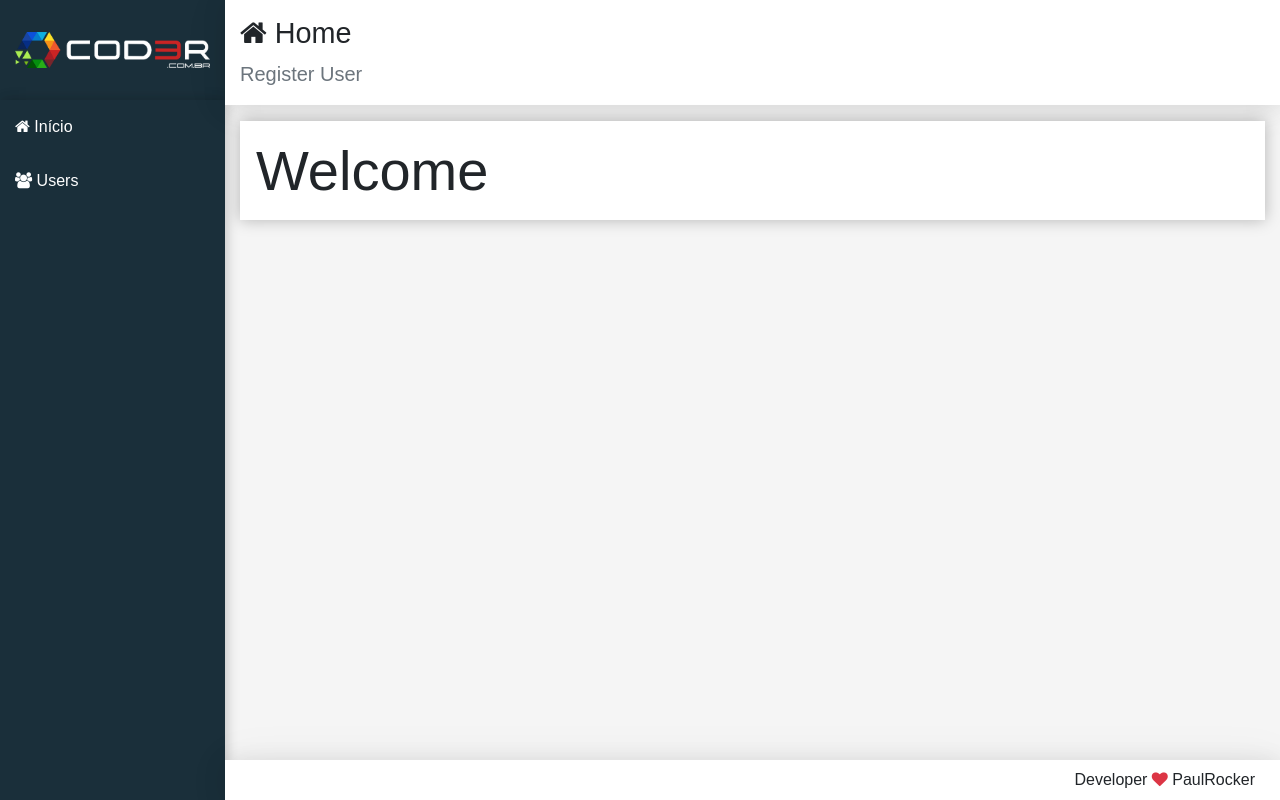
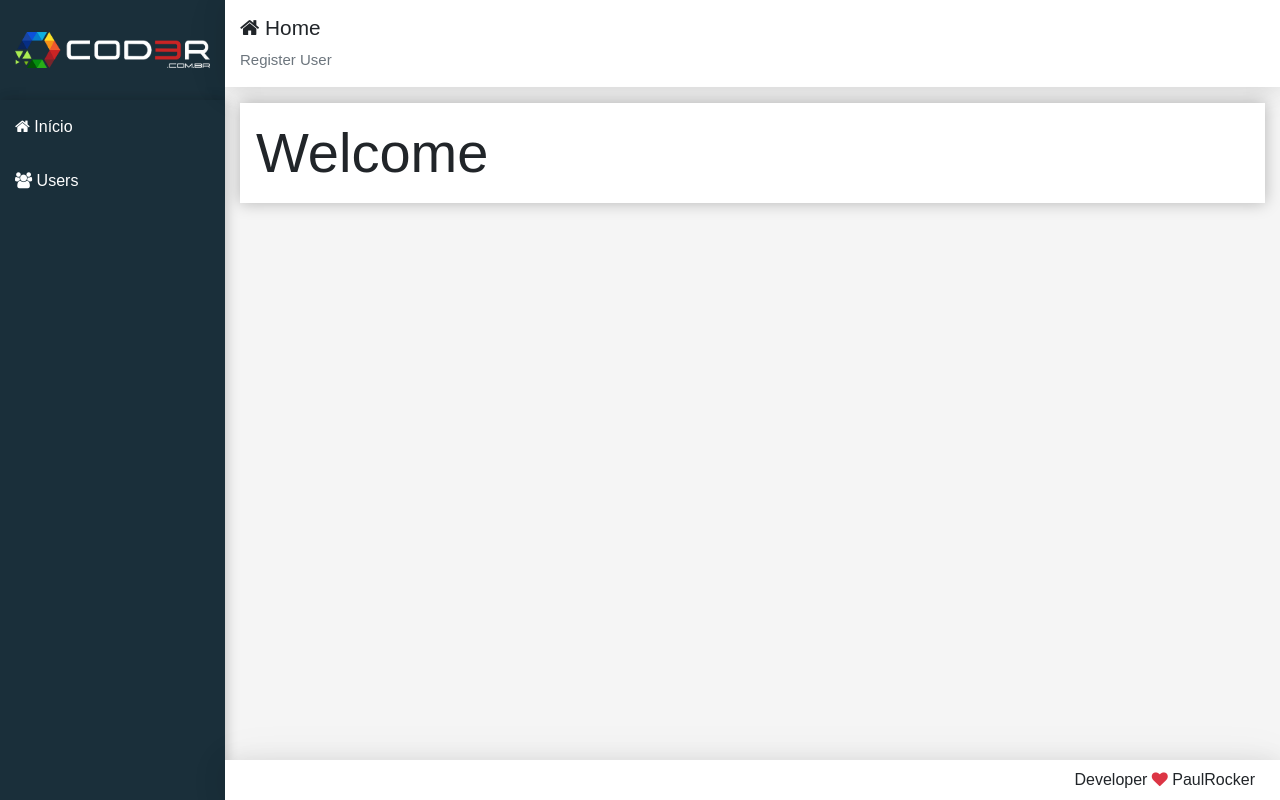
Before and after one commit to paulo70/crud-register-user, a React (Create React App) app in the folder frontend/: page / in a window 1280 px wide. Built offline with nearby package versions, Linux system fonts and the light colour scheme.

Commit message:
adjust font size in header elements

```diff
--- a/frontend/src/components/template/header.css
+++ b/frontend/src/components/template/header.css
@@ -7,5 +7,9 @@ header.header{
 }
 
 header.header h1{
-  font-size: 1.8em;
+  font-size: 1.3em;
 }
+
+header.header p{
+  font-size: 15px;
+}
```
